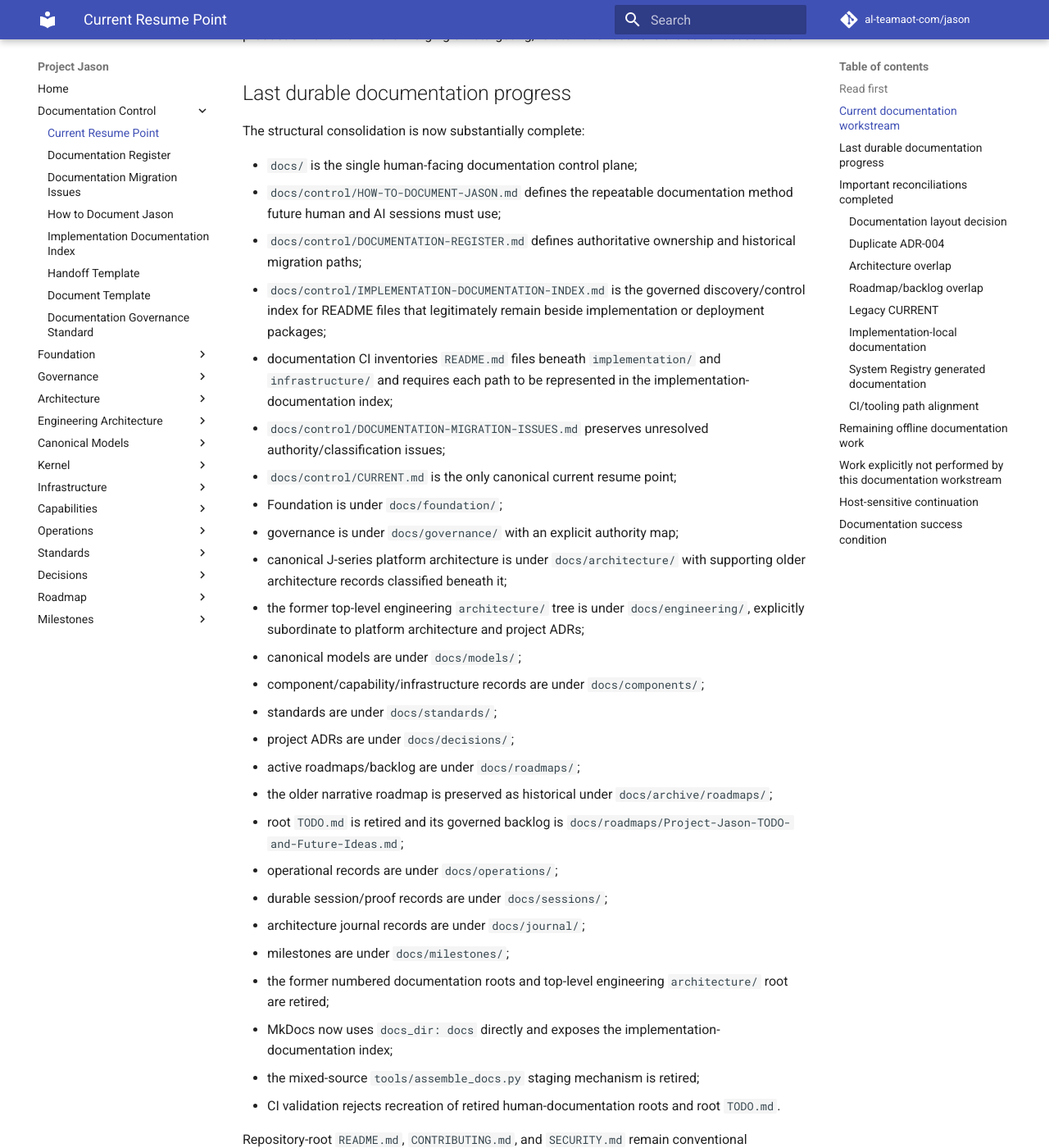
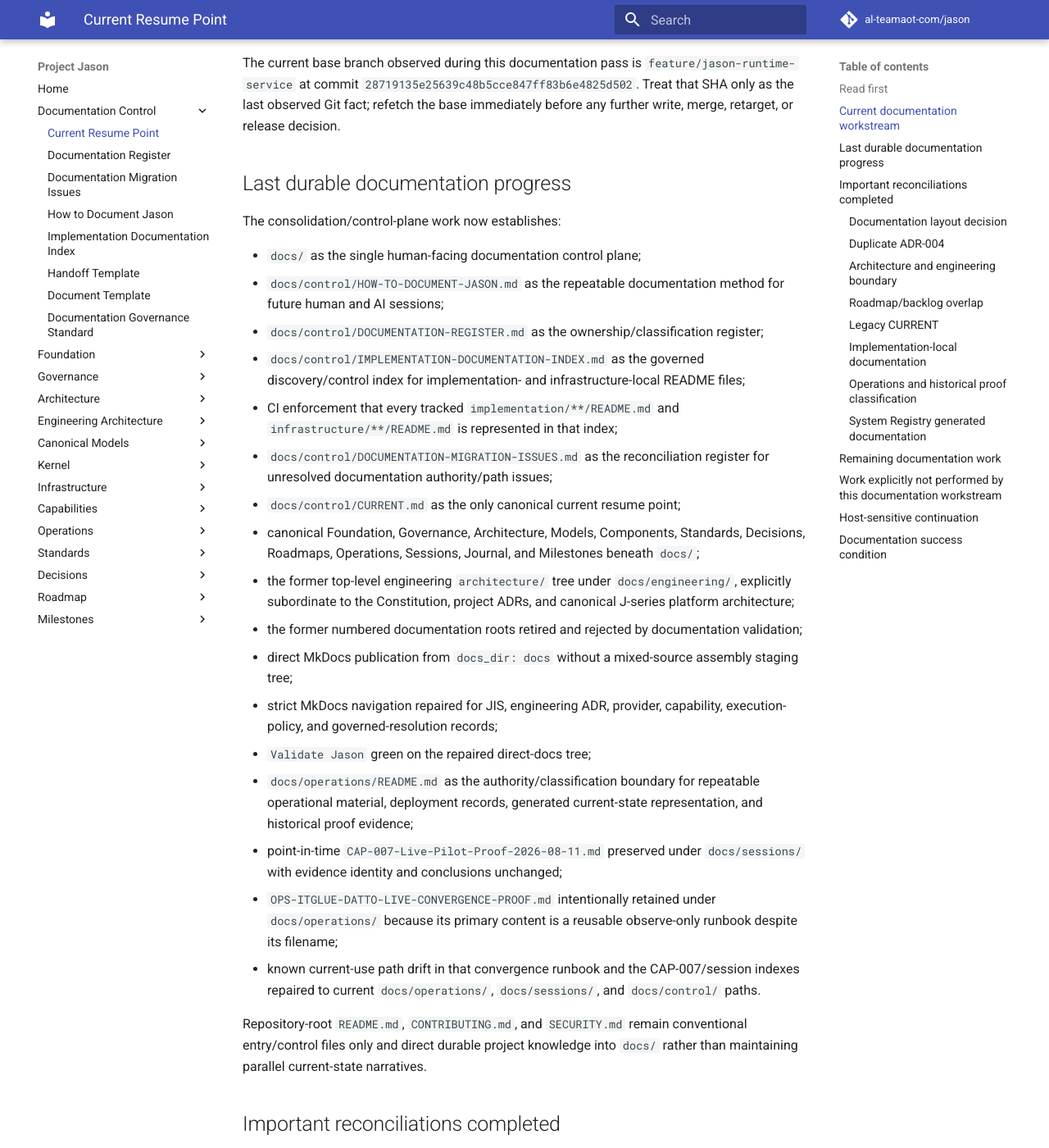
Before and after one commit to al-teamaot-com/jason, an MkDocs documentation site: the page built from docs/control/CURRENT.md, in a window 1280 px wide and 1400 px high, scrolled down 1107 px. Shown: the whole window at 82% size. Built offline with MkDocs 1.6.1 and Material for MkDocs 9.7.7, drawn with Linux system fonts in a browser that asks for light colours; comment, search, counter and statistics services are not loaded; some of the changed text lies outside the part shown.

Commit message:
Advance documentation consolidation resume point

```diff
--- a/docs/control/CURRENT.md
+++ b/docs/control/CURRENT.md
@@ -1,7 +1,7 @@
 # Project Jason — Current Resume Point
 
 **Updated:** 2026-08-11
-**Status:** Documentation consolidation structurally complete; implementation-local indexing complete; path audit, semantic classification, and CI validation in progress
+**Status:** Documentation consolidation structurally complete; implementation-local indexing and operations/proof classification complete; strict MkDocs and Validate Jason green; final plain-text path audit and one deliberate constitutional reconciliation remain
 **Canonical purpose:** Human-readable resume point for current work. Production/runtime facts must still be established from current Git, the System Registry, and fresh host evidence when required.
 
 ## Read first
@@ -14,8 +14,9 @@
 4. `docs/control/HOW-TO-DOCUMENT-JASON.md`
 5. `docs/control/IMPLEMENTATION-DOCUMENTATION-INDEX.md` when implementation-local guidance is relevant
 6. `docs/control/DOCUMENTATION-MIGRATION-ISSUES.md` when documentation authority or historical paths matter
-7. the governing architecture/ADR/runbook/component/engineering records for the intended workstream
-8. current GitHub state and System Registry/host evidence before asserting live production state
+7. `docs/operations/README.md` for the procedure/deployment/generated-state/evidence boundary
+8. the governing architecture/ADR/runbook/component/engineering records for the intended workstream
+9. current GitHub state and System Registry/host evidence before asserting live production state
 
 ## Current documentation workstream
 
@@ -27,62 +28,45 @@
 
 `#161 — Standardize Project Jason documentation control plane`
 
-The branch was created from the then-current `feature/jason-runtime-service` state. That base is historical branch context, not a claim about the current active development branch or production runtime. Before merging or retargeting, refetch and reconcile the current base branch.
+The current base branch observed during this documentation pass is `feature/jason-runtime-service` at commit `28719135e25639c48b5cce847ff83b6e4825d502`. Treat that SHA only as the last observed Git fact; refetch the base immediately before any further write, merge, retarget, or release decision.
 
 ## Last durable documentation progress
 
-The structural consolidation is now substantially complete:
+The consolidation/control-plane work now establishes:
 
-- `docs/` is the single human-facing documentation control plane;
-- `docs/control/HOW-TO-DOCUMENT-JASON.md` defines the repeatable documentation method future human and AI sessions must use;
-- `docs/control/DOCUMENTATION-REGISTER.md` defines authoritative ownership and historical migration paths;
-- `docs/control/IMPLEMENTATION-DOCUMENTATION-INDEX.md` is the governed discovery/control index for README files that legitimately remain beside implementation or deployment packages;
-- documentation CI inventories `README.md` files beneath `implementation/` and `infrastructure/` and requires each path to be represented in the implementation-documentation index;
-- `docs/control/DOCUMENTATION-MIGRATION-ISSUES.md` preserves unresolved authority/classification issues;
-- `docs/control/CURRENT.md` is the only canonical current resume point;
-- Foundation is under `docs/foundation/`;
-- governance is under `docs/governance/` with an explicit authority map;
-- canonical J-series platform architecture is under `docs/architecture/` with supporting older architecture records classified beneath it;
-- the former top-level engineering `architecture/` tree is under `docs/engineering/`, explicitly subordinate to platform architecture and project ADRs;
-- canonical models are under `docs/models/`;
-- component/capability/infrastructure records are under `docs/components/`;
-- standards are under `docs/standards/`;
-- project ADRs are under `docs/decisions/`;
-- active roadmaps/backlog are under `docs/roadmaps/`;
-- the older narrative roadmap is preserved as historical under `docs/archive/roadmaps/`;
-- root `TODO.md` is retired and its governed backlog is `docs/roadmaps/Project-Jason-TODO-and-Future-Ideas.md`;
-- operational records are under `docs/operations/`;
-- durable session/proof records are under `docs/sessions/`;
-- architecture journal records are under `docs/journal/`;
-- milestones are under `docs/milestones/`;
-- the former numbered documentation roots and top-level engineering `architecture/` root are retired;
-- MkDocs now uses `docs_dir: docs` directly and exposes the implementation-documentation index;
-- the mixed-source `tools/assemble_docs.py` staging mechanism is retired;
-- CI validation rejects recreation of retired human-documentation roots and root `TODO.md`.
+- `docs/` as the single human-facing documentation control plane;
+- `docs/control/HOW-TO-DOCUMENT-JASON.md` as the repeatable documentation method for future human and AI sessions;
+- `docs/control/DOCUMENTATION-REGISTER.md` as the ownership/classification register;
+- `docs/control/IMPLEMENTATION-DOCUMENTATION-INDEX.md` as the governed discovery/control index for implementation- and infrastructure-local README files;
+- CI enforcement that every tracked `implementation/**/README.md` and `infrastructure/**/README.md` is represented in that index;
+- `docs/control/DOCUMENTATION-MIGRATION-ISSUES.md` as the reconciliation register for unresolved documentation authority/path issues;
+- `docs/control/CURRENT.md` as the only canonical current resume point;
+- canonical Foundation, Governance, Architecture, Models, Components, Standards, Decisions, Roadmaps, Operations, Sessions, Journal, and Milestones beneath `docs/`;
+- the former top-level engineering `architecture/` tree under `docs/engineering/`, explicitly subordinate to the Constitution, project ADRs, and canonical J-series platform architecture;
+- the former numbered documentation roots retired and rejected by documentation validation;
+- direct MkDocs publication from `docs_dir: docs` without a mixed-source assembly staging tree;
+- strict MkDocs navigation repaired for JIS, engineering ADR, provider, capability, execution-policy, and governed-resolution records;
+- `Validate Jason` green on the repaired direct-docs tree;
+- `docs/operations/README.md` as the authority/classification boundary for repeatable operational material, deployment records, generated current-state representation, and historical proof evidence;
+- point-in-time `CAP-007-Live-Pilot-Proof-2026-08-11.md` preserved under `docs/sessions/` with evidence identity and conclusions unchanged;
+- `OPS-ITGLUE-DATTO-LIVE-CONVERGENCE-PROOF.md` intentionally retained under `docs/operations/` because its primary content is a reusable observe-only runbook despite its filename;
+- known current-use path drift in that convergence runbook and the CAP-007/session indexes repaired to current `docs/operations/`, `docs/sessions/`, and `docs/control/` paths.
 
-Repository-root `README.md`, `CONTRIBUTING.md`, and `SECURITY.md` remain conventional entry/control files only and now direct durable project knowledge into `docs/` rather than maintaining parallel current-state narratives.
+Repository-root `README.md`, `CONTRIBUTING.md`, and `SECURITY.md` remain conventional entry/control files only and direct durable project knowledge into `docs/` rather than maintaining parallel current-state narratives.
 
 ## Important reconciliations completed
 
 ### Documentation layout decision
 
-ADR-008 — Documentation Control Plane Consolidation — explicitly supersedes ADR-002.
-
-ADR-002's important invariants remain preserved: one authoritative source, no duplicate editable canonical copies, disposable generated output, publishing-tool independence, and preservation of institutional memory.
+ADR-008 — Documentation Control Plane Consolidation — explicitly supersedes ADR-002 while preserving the important invariants of one authoritative source, no duplicate editable canonical copies, disposable generated output, publishing-tool independence, and institutional-memory preservation.
 
 ### Duplicate ADR-004
 
-Historical order showed Datto RMM Managed-Device Authority occupied ADR-004 first.
+Datto RMM Managed-Device Authority retains ADR-004. Teams proactive messaging is corrected to ADR-007, with the identifier correction recorded as non-semantic.
 
-- Datto RMM Managed-Device Authority remains ADR-004.
-- Teams proactive messaging is corrected to ADR-007.
-- ADR-007 records that the identifier correction does not change architectural meaning.
+### Architecture and engineering boundary
 
-### Architecture overlap
-
-`docs/architecture/README.md` defines J-100 through J-103 as canonical owners for their named platform-architecture subjects and classifies earlier blueprint/catalog/core-services/deployment/foundation-build records as supporting foundational references.
-
-`docs/engineering/README.md` defines the former top-level engineering architecture as detailed implementation engineering beneath the Constitution, project ADRs, and canonical J-series platform architecture. Its historical engineering `ADR-000x` namespace remains distinct from project ADRs under `docs/decisions/`.
+`docs/architecture/README.md` defines J-100 through J-103 as canonical platform-architecture owners for their named subjects. `docs/engineering/README.md` defines the detailed engineering tree as subordinate implementation engineering. New JIS, engineering-ADR, and provider landing pages preserve that authority boundary and make the tree navigable.
 
 ### Roadmap/backlog overlap
 
@@ -93,56 +77,48 @@
 
 ### Legacy CURRENT
 
-The former `08-Session-Records/CURRENT.md` is preserved as `docs/sessions/Legacy-CURRENT-2026-08-11.md`. It is historical context, not current runtime authority.
+The former session checkpoint is preserved as `docs/sessions/Legacy-CURRENT-2026-08-11.md`. It is historical context, not current runtime authority.
 
 ### Implementation-local documentation
 
-Package-adjacent README files are retained only where adjacency is useful and are explicitly classified as supporting implementation documentation. `docs/control/IMPLEMENTATION-DOCUMENTATION-INDEX.md` makes them discoverable from the human-facing control plane and maps them to governed owners or related records. CI now fails if a README beneath `implementation/` or `infrastructure/` is not represented in that index.
+Package-adjacent README files are supporting implementation documentation only. The implementation-documentation index makes them discoverable and maps them to governed owners or related records; index presence does not grant architecture, governance, security, or current-state authority.
+
+### Operations and historical proof classification
+
+`docs/operations/README.md` now defines the rule:
+
+- reusable procedures/runbooks/checklists remain in `docs/operations/`;
+- deployment/bootstrap records may remain operational records but are not substitutes for observed runtime state;
+- `System-Registry-Current-Operational-State.md` is a generated human view derived from System Registry structured truth;
+- point-in-time host proofs, pilot evidence, and reconciliation evidence belong in `docs/sessions/`;
+- classification changes do not rewrite what historical evidence established.
+
+MIG-DOC-005 is therefore resolved/controlled.
 
 ### System Registry generated documentation
 
-`tools/system_registry_docs.py` now generates/checks `docs/operations/System-Registry-Current-Operational-State.md`.
+`tools/system_registry_docs.py` generates/checks `docs/operations/System-Registry-Current-Operational-State.md`. Append-only lifecycle events are not rewritten merely because documentation paths move; human rendering may resolve historical evidence references to their migrated `docs/sessions/` path.
 
-Append-only lifecycle events are not rewritten merely because documentation paths moved. The generated human view resolves historical `08-Session-Records/...` evidence references to their current `docs/sessions/...` path when the migrated evidence exists.
+## Remaining documentation work
 
-### CI/tooling path alignment
-
-Documentation-sensitive tests/workflows are being updated to use consolidated paths, including:
-
-- provider secret lifecycle documentation tests/workflow;
-- identity/authority workflow documentation filters;
-- AWS provider foundation documentation filters;
-- approval-request documentation filters;
-- OpenClaw ingress documentation filters;
-- documentation readiness milestone paths;
-- CatchMeUp continuity paths.
-
-The earlier CatchMeUp documentation-control failure was a validator false positive: CatchMeUp already collected `docs/sessions` through path composition rather than a literal `docs/sessions` string. The validator now checks the actual `collect_session_records` continuity signal instead of requiring a brittle literal.
-
-## Remaining offline documentation work
-
-1. Complete strict MkDocs/CI validation and repair broken Markdown links caused by moved paths.
-2. Audit remaining workflows/tools/scripts and plain-text operator instructions for current-use references to retired paths; preserve references that intentionally describe historical repository state.
-3. Classify records currently in `docs/operations/` into repeatable procedure vs historical proof and move historical proof to `docs/sessions/` where doing so will not damage evidence identity.
-4. Perform deliberate governance review of `docs/governance/ARTICLE_VII_PLATFORM_INTEGRITY.md`, whose historical Article VII label conflicts with the current Constitution's Article VII. The conflict is contained but not silently rewritten.
-5. Reconcile draft PR #161 with the latest `feature/jason-runtime-service` state before any merge.
-6. Keep the PR draft until documentation CI, broader CI, and authority-sensitive reconciliation are green.
+1. Complete the final plain-text/current-use path audit described by MIG-DOC-007. Strict MkDocs and known current operator-path repairs are already green; preserve historical path text when it intentionally describes former repository state.
+2. Perform deliberate governance review of `docs/governance/ARTICLE_VII_PLATFORM_INTEGRITY.md`, whose historical Article VII label conflicts with the current Constitution's Article VII. The conflict is contained and must not be silently rewritten.
+3. Refetch/reconcile draft PR #161 with the latest `feature/jason-runtime-service` state immediately before merge or retargeting.
+4. Keep PR #161 draft until the remaining authority-sensitive reconciliation is deliberately disposed and final CI remains green.
 
 ## Work explicitly not performed by this documentation workstream
 
 No production container, OpenClaw bridge, Jason runtime, provider credential, System Registry lifecycle state, authority grant, or host configuration is changed by this offline documentation-standardization work.
 
-This record does not claim the latest production runtime state. If another workstream or chat has advanced runtime development, reconcile current Git/System Registry/host evidence before continuing host-sensitive work.
+This record does not claim the latest production runtime state. If another workstream has advanced runtime development, reconcile current Git/System Registry/host evidence before continuing host-sensitive work.
 
 ## Host-sensitive continuation
 
-Before this offline documentation work began, live troubleshooting was underway in the governed Teams/OpenClaw/Jason path. This branch deliberately does not resolve or assert the current state of that live path while the operator is away from the Jason host.
-
-A future host session must use fresh ingress/orchestration/System Registry evidence rather than this document or conversational memory to determine current runtime state.
+Live Teams/OpenClaw/Jason work is outside the authority of this offline documentation cleanup. A future host session must use fresh ingress/orchestration/System Registry evidence rather than this document or conversational memory to determine current runtime state.
 
 ## Documentation success condition
 
-Structural consolidation is complete when CI proves the direct `docs/` tree builds cleanly and no retired documentation roots remain.
+Structural consolidation is now evidenced by the direct `docs/` tree building cleanly under strict MkDocs and by `Validate Jason` passing after navigation/index repairs.
 
 Ongoing documentation governance is successful when:
 
@@ -150,6 +126,7 @@
 - current operational topology comes from System Registry structured truth rather than narrative duplication;
 - future sessions consistently use `docs/control/HOW-TO-DOCUMENT-JASON.md`;
 - implementation-local documentation is indexed and bounded as supporting material;
-- unresolved conflicts are recorded instead of silently normalized;
+- historical proofs remain evidence rather than current-state authority;
+- unresolved constitutional/governance conflicts are recorded and deliberately resolved rather than silently normalized;
 - documentation remains indexed, portable, versioned, and provider/tool independent; and
 - a future contributor can reconstruct Jason's governance, architecture, engineering boundaries, operating method, proof history, and safe next action without access to chat history.
```
